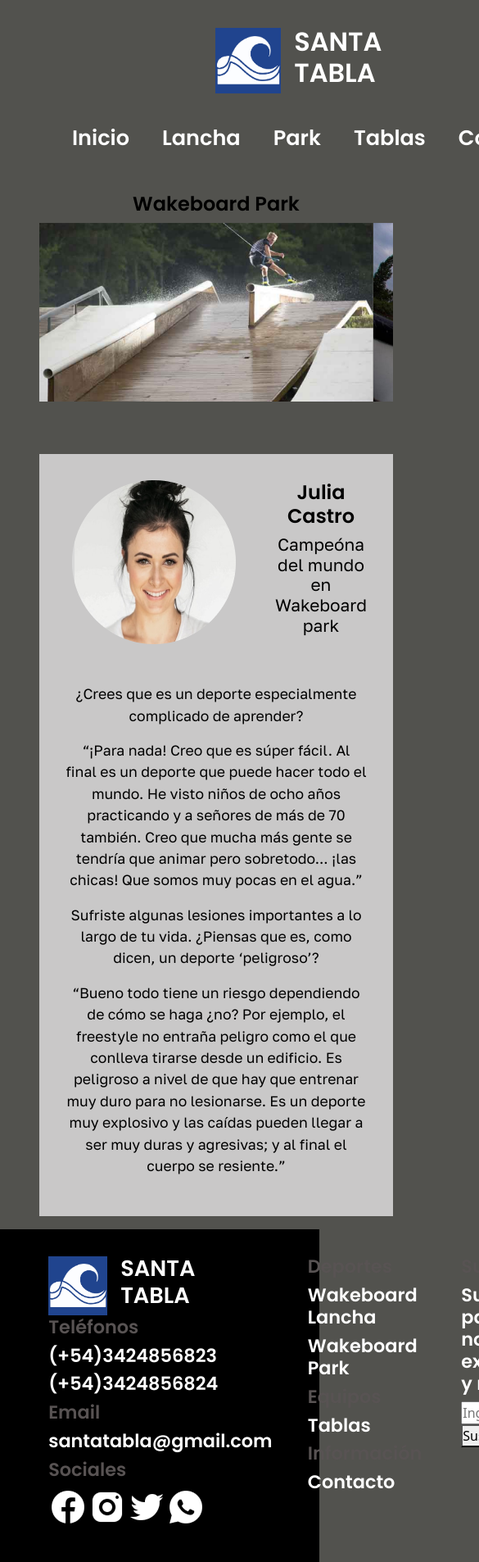
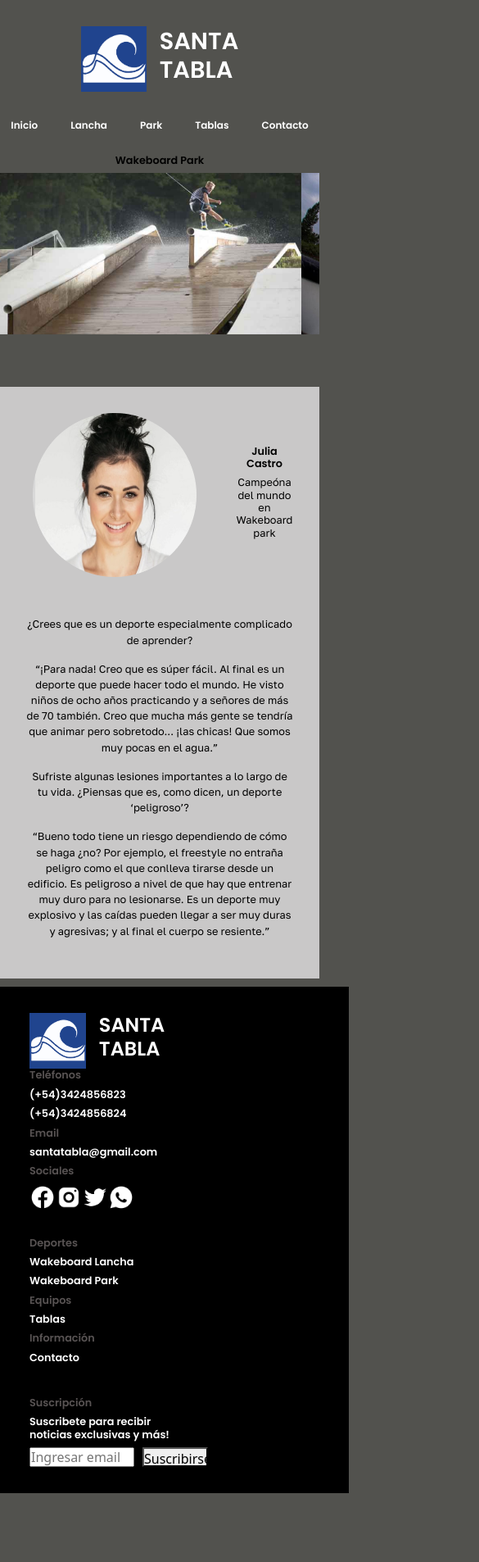
Before and after one commit to santiagogimellig/santa-tabla, a website: page pages/park.html in a window 390 px wide. Shown: the top 1906 px of the page at 82% size, 585 px wide, since content can reach past the window. After the commit the page ends 1822 px from the top, so only its background shows below. Drawn offline with nearby package versions, Linux system fonts and the light colour scheme.

Commit message:
media 425 terminada

```diff
--- a/scss/layout/_media425.scss
+++ b/scss/layout/_media425.scss
@@ -1,6 +1,9 @@
-@media (min-width: 376px) and (max-width:425px){
+@media (min-width:376px) and (max-width:426px){
     .header-grid{
         @include grid (repeat(2, auto), repeat(1, 1fr), "logo-contenedor" "nav", center, space-between);
+        margin: 0px;
+        margin-top: 32px;
+        align-items: center;
         .logo-contenedor{
             justify-content: center;
             a{
@@ -8,31 +11,34 @@
                     width: 5rem;
                 }
                 h1{
-                    font-size: 2rem;
+                    font-size: 1.8rem;
                 }
             }
         }
         .nav{
+            justify-content: center;
             .barra-nav{
-                padding-left: 2.5rem;
+                padding: 0px;
+                justify-content: space-between;
                 li{
-                    font-size: 1.6rem;
+                    font-size: 0.75rem;
                 }
             }
         }
     }
     .main-grid{
+        margin: 10px 0px;
         h2{
-            font-size: 1.5rem;
+            font-size: 0.8rem;
         }
         h3{
-            font-size: 1.3rem;
+            font-size: 0.8rem;
         }
         p{
-            font-size: 1.1rem;
+            font-size: 0.8rem;
         }
         .seccion-bienvenidos{
-            width: 41rem;
+            width: 22.5rem;
         }
         .seccion-deportes{
             .lancha-park-grid{
@@ -40,16 +46,16 @@
                 .w-lancha{
                     a{
                         img{
-                            width: 41rem;
-                            height: 15rem;
+                            width: 22.5rem;
+                            height: 7rem;
                         }
                     }
                 }
                 .w-park{
                     a{
                         img{
-                            width: 41rem;
-                            height: 15rem;
+                            width: 22.5rem;
+                            height: 7rem;
                         }
                     }
                 }
@@ -58,7 +64,7 @@
         .seccion-tablas{
             a{
                 img{
-                    width: 41rem;
+                    width: 22.5rem;
                 }
             }
         }
@@ -78,7 +84,7 @@
     }
     .main-contenedor{
         p{
-            font-size: 1.1rem;
+            font-size: 0.8rem;
         }
         .seccion-local{
             img{
@@ -102,20 +108,25 @@
         }
     }
     .footer-grid{
+        width: 426px;
+        padding-left: 36px;
         h4{
-            font-size: 1.4rem;
+            font-size: 0.8rem;
         }
         h5{
-            font-size: 1.4rem;
+            font-size: 0.8rem;
         }
+        @include grid (repeat(3, auto), repeat(1, 1fr), "columna1-footer" "columna2-footer" "columna2-footer", center, space-between);
         .columna1-footer{
+            margin: 0px;
             .logo-contenedor{
+                // justify-content: center;
                 a{
                     img{
-                        width: 4.5rem;
+                        width: 4.3rem;
                     }
                     h1{
-                        font-size: 1.7rem;
+                        font-size: 1.5rem;
                     }
                 }
             }
@@ -123,16 +134,24 @@
                 .logos-sociales{
                     display: flex;
                     img{
-                        width: 3rem;
+                        width: 2rem;
                     }
                 }
             }
         }
         .columna3-footer{
+            margin: 0px;
             div{
                 .formulario{
+                    display: flex;
                     input{
-                        width: 8.2rem;
+                        width: 8rem;
+                        height: 1.5rem;
+                        margin-right: 10px;
+                    }
+                    button{
+                        height: 1.5rem;
+                        width: 5rem;
                     }
                 }
             }
```
Also changed, not shown: css/style.css, 1 other file.
